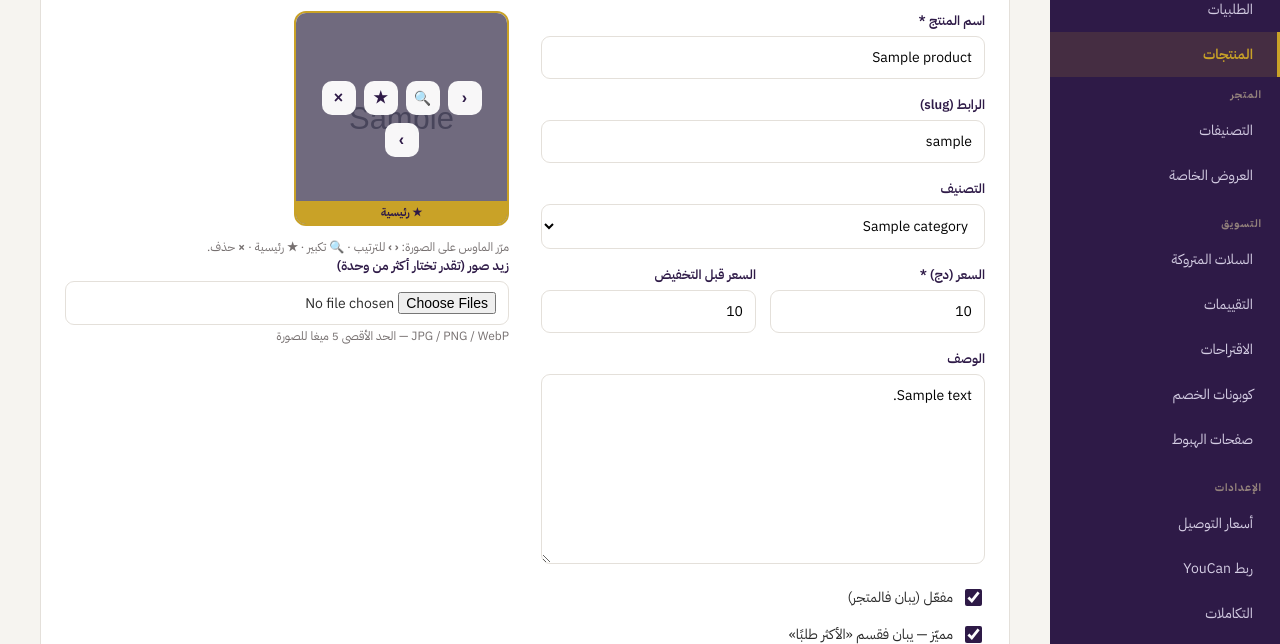
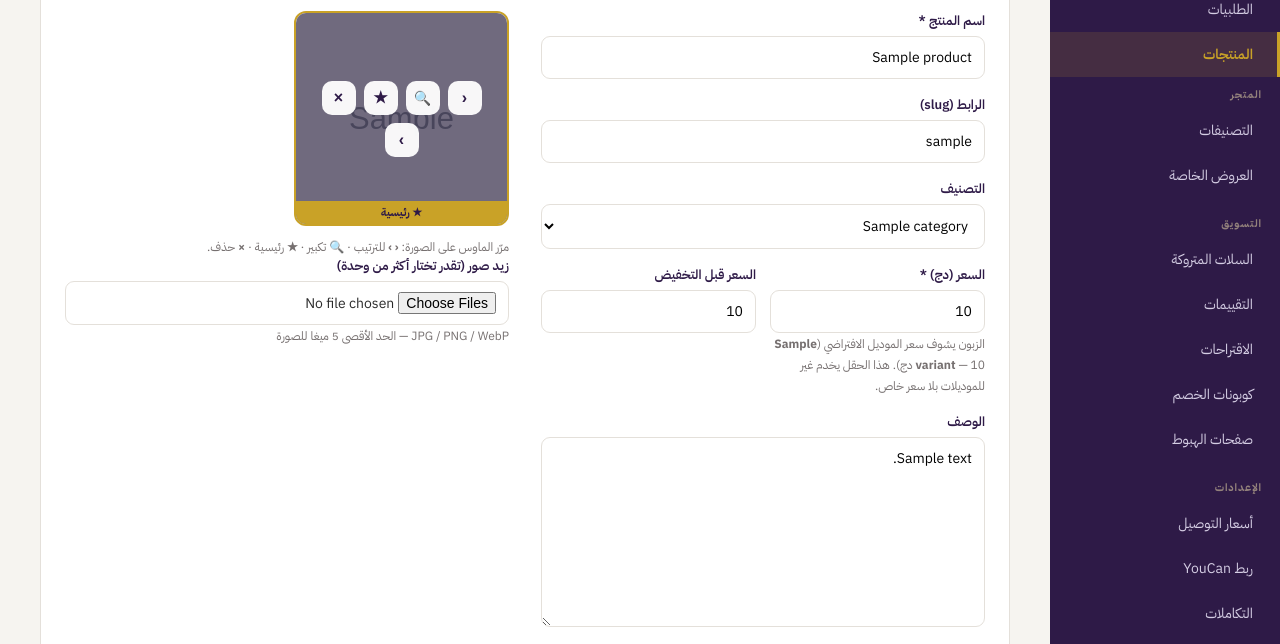
Before and after one commit to bakirLakaf/budac-store, a Flask app: page /admin/products/1/edit in a window 1280 px wide. Shown: the part 176-820 px from the top of the page. Run offline with Flask 3, Linux system fonts and the light colour scheme; the visitor is signed in with stand-in values (Sample User, id 1); tables that the repository leaves empty hold one stand-in row (values such as "Sample post"); grey boxes marked "Sample" are stand-in pictures; some libraries are stand-ins or nearby versions.

Commit message:
Add files via upload

```diff
--- a/templates/admin/product_form.html
+++ b/templates/admin/product_form.html
@@ -37,6 +37,17 @@
                 <label class="field">
                     <span>السعر (دج) *</span>
                     <input type="number" name="price" min="0" required value="{{ product.price if product else '' }}">
+                    {# ⚠️ كي يكون فيه موديلات، السعر اللي يشوفو الزبون هو
+                       سعر الموديل الافتراضي. هذا الحقل يبقى احتياطيًا
+                       للموديلات اللي خليتها بلا سعر. #}
+                    {% if product and product.default_variant %}
+                    <small class="hint">
+                        الزبون يشوف سعر الموديل الافتراضي
+                        (<strong>{{ product.default_variant.label }}</strong> —
+                        {{ product.default_variant.price_display }}).
+                        هذا الحقل يخدم غير للموديلات بلا سعر خاص.
+                    </small>
+                    {% endif %}
                 </label>
                 <label class="field">
                     <span>السعر قبل التخفيض</span>
```
Also changed, not shown: templates/shop/product.html (+8 -4 lines), tests/test_render.py (+25 -0 lines).
